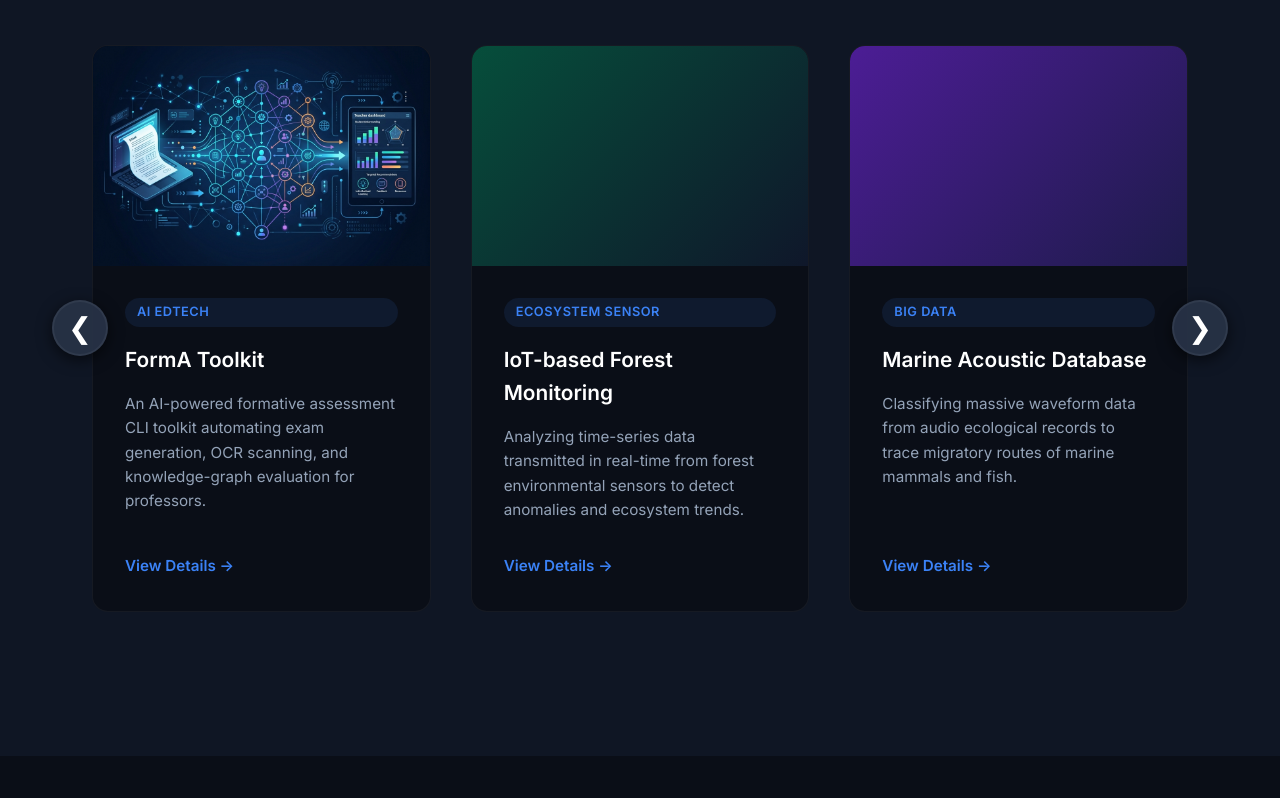
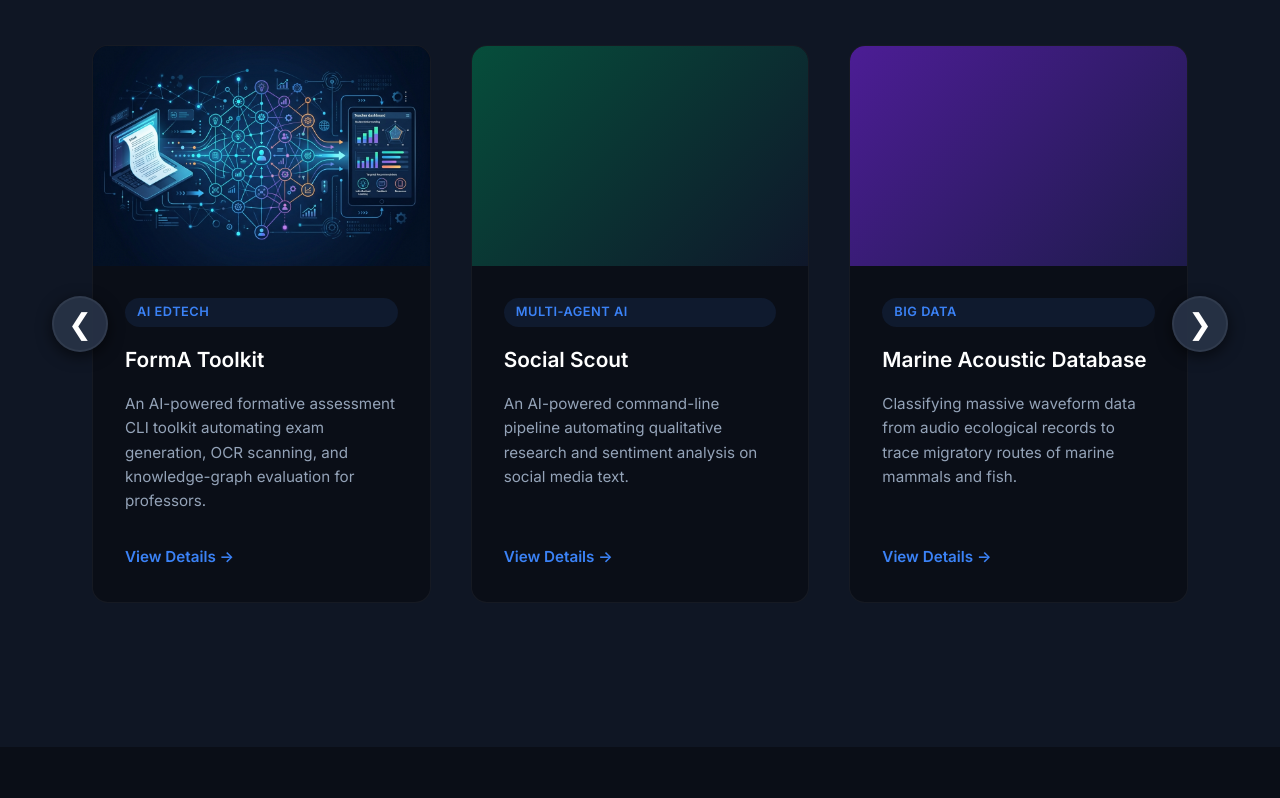
Before and after one commit to ecoinfoai/ecoinfo-lab, a plain HTML site: page index.html in a window 1280 px wide. Shown: the part 1967-2765 px from the top of the page. Drawn offline with Linux system fonts and the light colour scheme.

Commit message:
social-scout project added to project card

```diff
--- a/index.html
+++ b/index.html
@@ -91,14 +91,14 @@
                     </a>
 
                     <!-- Project Card 2 -->
-                    <a href="#" class="card project-card">
+                    <a href="https://ecoinfoai.github.io/social-scout/" class="card project-card" target="_blank">
                         <div class="card-img">
                             <div class="placeholder-img bg-gradient-2"></div>
                         </div>
                         <div class="card-content">
-                            <span class="badge">Ecosystem Sensor</span>
-                            <h3 class="card-title">IoT-based Forest Monitoring</h3>
-                            <p class="card-desc">Analyzing time-series data transmitted in real-time from forest environmental sensors to detect anomalies and ecosystem trends.</p>
+                            <span class="badge">Multi-Agent AI</span>
+                            <h3 class="card-title">Social Scout</h3>
+                            <p class="card-desc">An AI-powered command-line pipeline automating qualitative research and sentiment analysis on social media text.</p>
                             <span class="card-link">View Details &rarr;</span>
                         </div>
                     </a>
```
